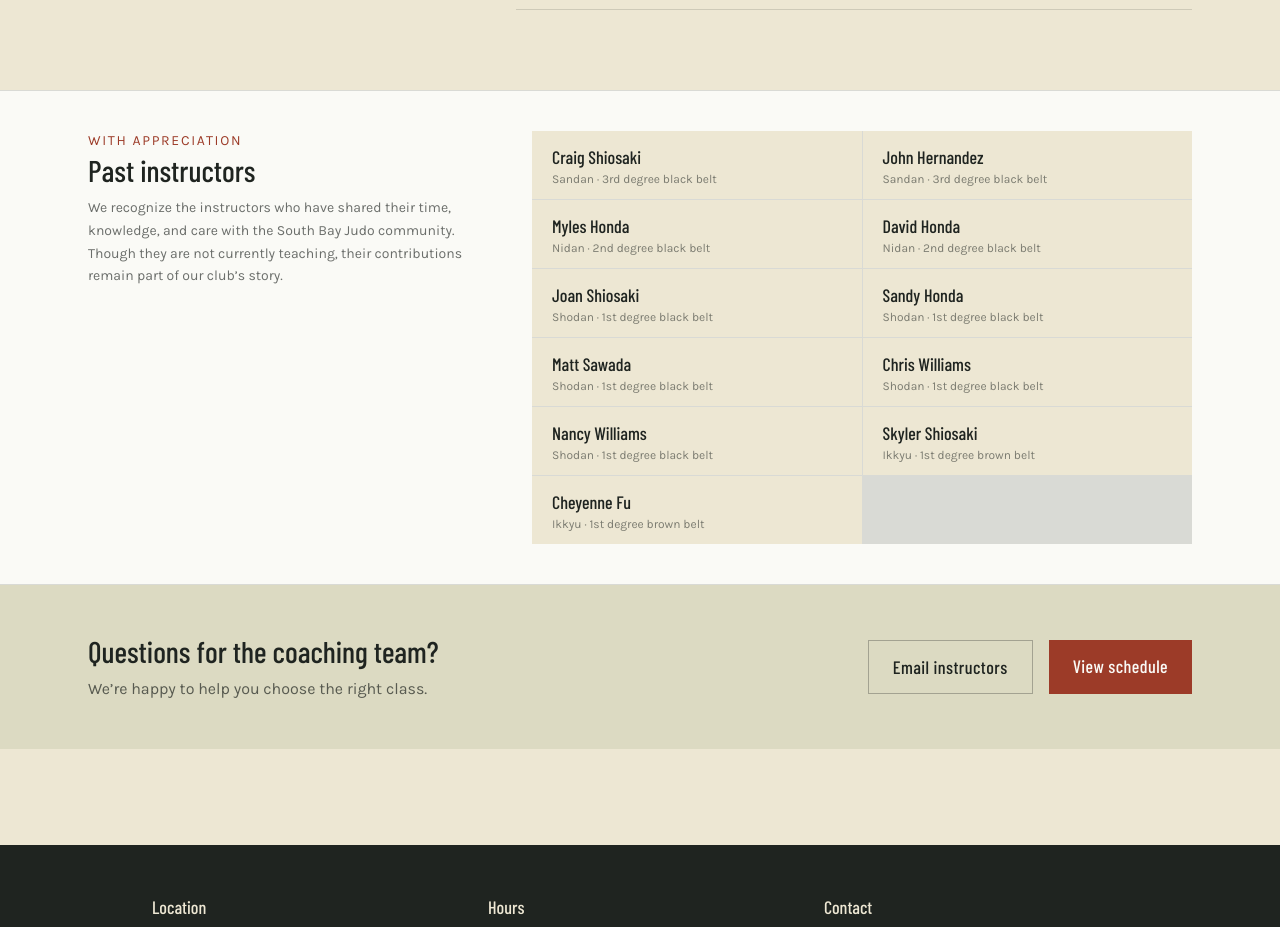
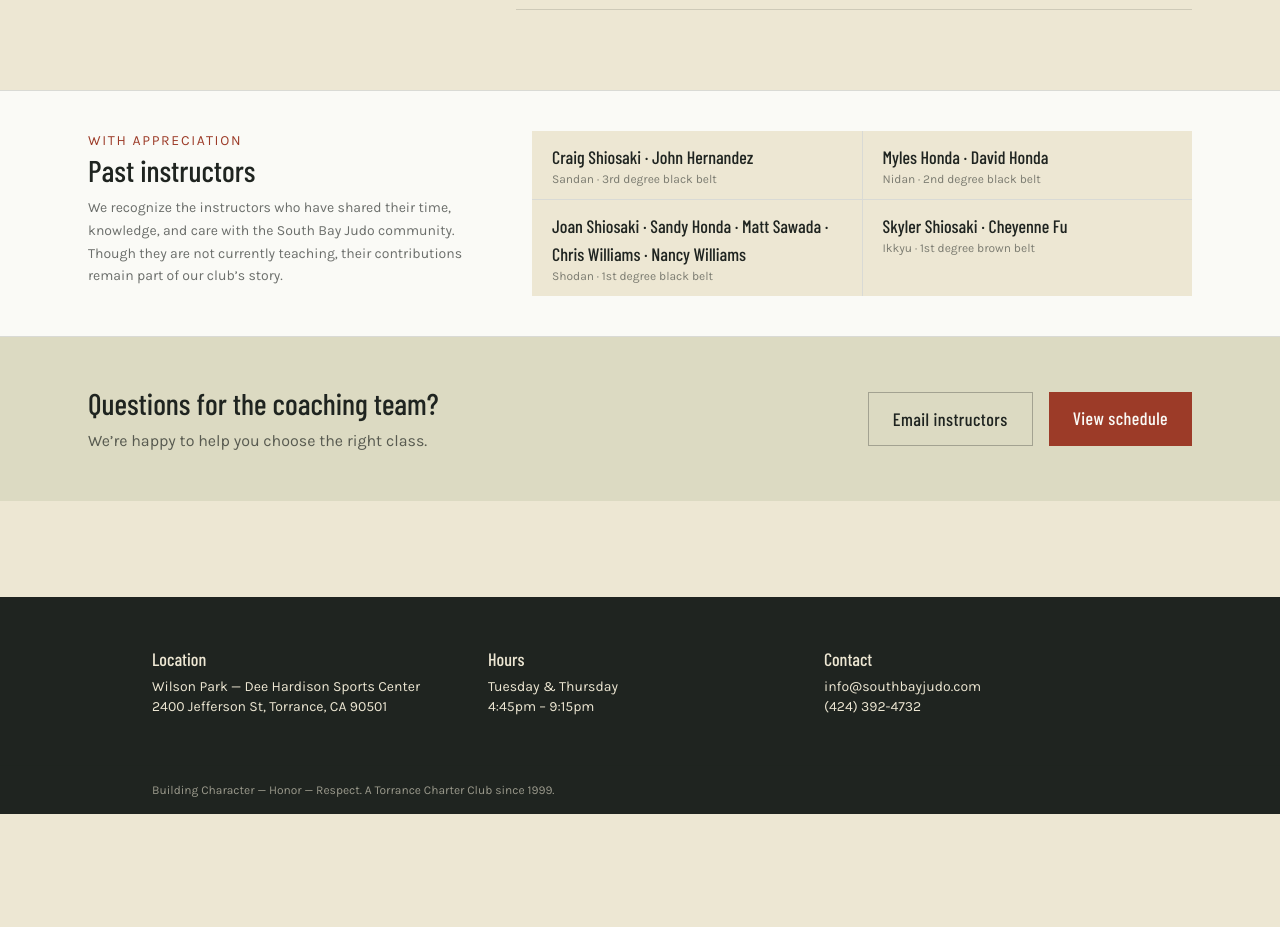
Before and after one commit to cshiosaki/southbayjudo, a Next.js app in the folder south-bay-judo/: page /instructors in a window 1280 px wide. Shown: the part 1820-2747 px from the top of the page. After the commit the page ends 2634 px from the top, so only its background shows below. Built offline with nearby package versions, Linux system fonts and the light colour scheme.

Commit message:
Group past instructors by rank

```diff
--- a/south-bay-judo/app/instructors/page.tsx
+++ b/south-bay-judo/app/instructors/page.tsx
@@ -40,17 +40,22 @@ const assistantInstructors = [
 ];
 
 const pastInstructors = [
-  { name: "Craig Shiosaki", rank: "Sandan · 3rd degree black belt" },
-  { name: "John Hernandez", rank: "Sandan · 3rd degree black belt" },
-  { name: "Myles Honda", rank: "Nidan · 2nd degree black belt" },
-  { name: "David Honda", rank: "Nidan · 2nd degree black belt" },
-  { name: "Joan Shiosaki", rank: "Shodan · 1st degree black belt" },
-  { name: "Sandy Honda", rank: "Shodan · 1st degree black belt" },
-  { name: "Matt Sawada", rank: "Shodan · 1st degree black belt" },
-  { name: "Chris Williams", rank: "Shodan · 1st degree black belt" },
-  { name: "Nancy Williams", rank: "Shodan · 1st degree black belt" },
-  { name: "Skyler Shiosaki", rank: "Ikkyu · 1st degree brown belt" },
-  { name: "Cheyenne Fu", rank: "Ikkyu · 1st degree brown belt" },
+  {
+    names: "Craig Shiosaki · John Hernandez",
+    rank: "Sandan · 3rd degree black belt",
+  },
+  {
+    names: "Myles Honda · David Honda",
+    rank: "Nidan · 2nd degree black belt",
+  },
+  {
+    names: "Joan Shiosaki · Sandy Honda · Matt Sawada · Chris Williams · Nancy Williams",
+    rank: "Shodan · 1st degree black belt",
+  },
+  {
+    names: "Skyler Shiosaki · Cheyenne Fu",
+    rank: "Ikkyu · 1st degree brown belt",
+  },
 ];
 
 export default function InstructorsPage() {
@@ -148,10 +153,10 @@ export default function InstructorsPage() {
             </p>
           </div>
           <ul className="grid gap-px bg-ink/15 sm:grid-cols-2" aria-label="Past South Bay Judo instructors">
-            {pastInstructors.map((instructor) => (
-              <li key={instructor.name} className="bg-canvas px-5 py-3">
-                <p className="font-display text-lg">{instructor.name}</p>
-                <p className="text-xs text-ink/55">{instructor.rank}</p>
+            {pastInstructors.map((group) => (
+              <li key={group.rank} className="bg-canvas px-5 py-3">
+                <p className="font-display text-lg">{group.names}</p>
+                <p className="text-xs text-ink/55">{group.rank}</p>
               </li>
             ))}
           </ul>
```
